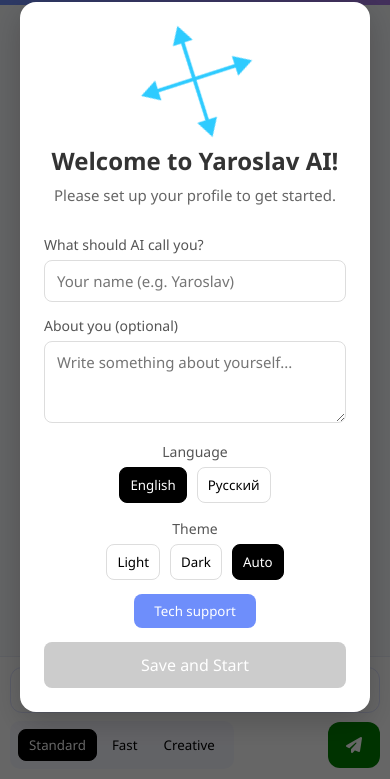
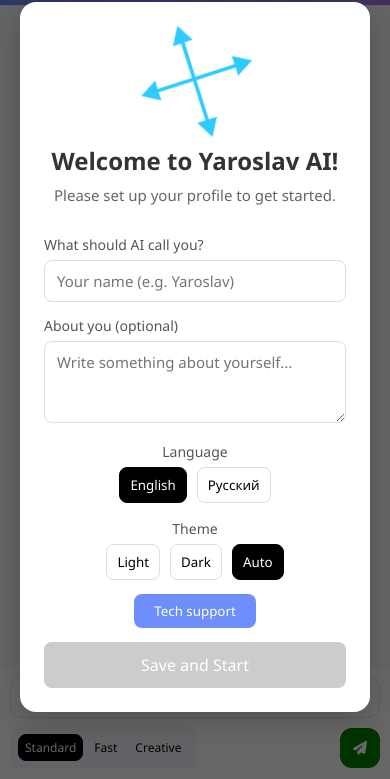
Before and after one commit to Larfi44/Yaroslav_AI, a website: page public/index.html in a window 390 px wide. Shown: the part 65-844 px from the top of the page. Drawn offline with Linux system fonts and the light colour scheme.

Commit message:
Some changes.

```diff
--- a/package.json
+++ b/package.json
@@ -1,6 +1,6 @@
 {
   "name": "yaroslav-ai",
-  "version": "2.2.1",
+  "version": "1.1.0",
   "description": "This is an AI developed by Yarik Studio",
   "main": "index.js",
   "scripts": {
--- a/public/style.css
+++ b/public/style.css
@@ -489,14 +489,32 @@ body {
     }
     #user-input {
         width: 100%; /* Take full width */
-        flex: none; /* Remove flex:1 to allow width to be 100% */
     }
     .send-wrap {
         width: 100%; /* Take full width */
+        display: flex;
         justify-content: space-between; /* Distribute items */
-        flex-wrap: wrap;
+        align-items: center;
+        flex-wrap: nowrap;
+    }
+    .version-select {
+        flex-shrink: 1;
+        min-width: 0;
+    }
+    .version-select button {
+        padding: 4px 6px;
+        font-size: 12px;
+    }
+    #send-btn {
+        height: 40px;
+        width: 40px;
+        font-size: 14px;
     }
     .settings-panel { right:12px; top:72px; }
+
+    .message {
+        max-width: 95%;
+    }
 }
 
 /* Hide sidebar close button by default on larger screens */
```
